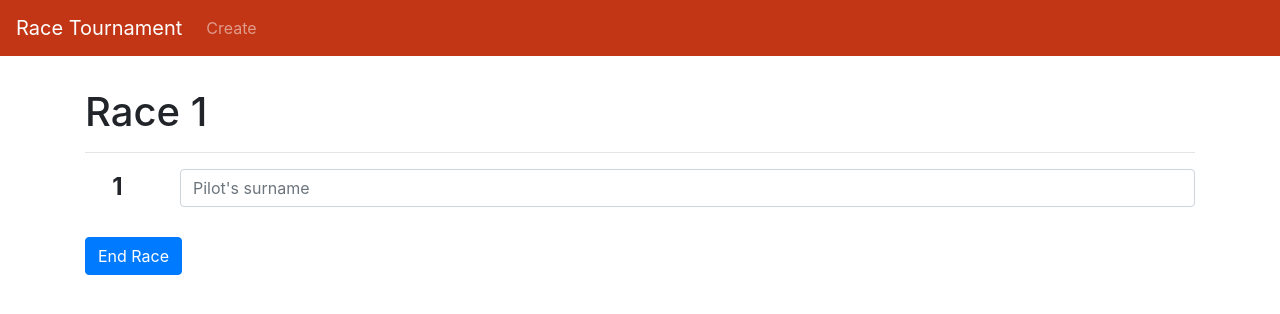
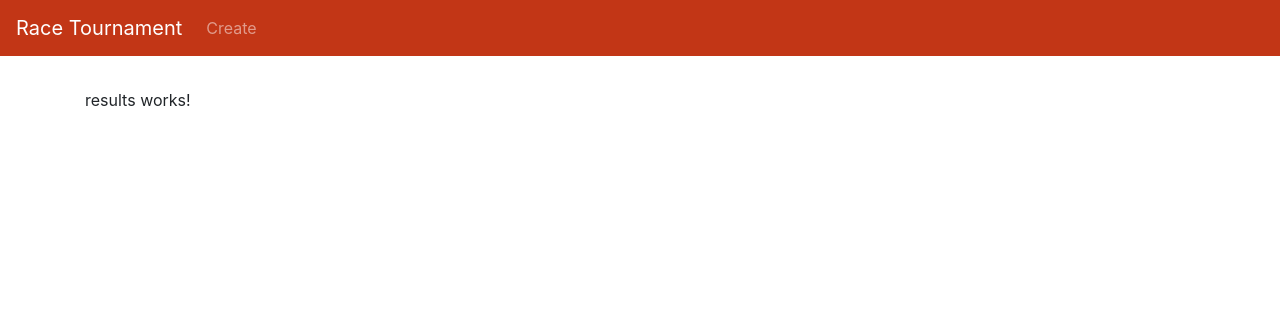
Before and after one commit to Honeysalad/raceTournament, an Angular app: page / in a window 1280 px wide. Shown: the top 314 px of the page. Built offline with nearby package versions, Linux system fonts and the light colour scheme.

Commit message:
Transfered container to app component and created results component

```diff
--- a/src/app/app.component.html
+++ b/src/app/app.component.html
@@ -1,2 +1,4 @@
 <app-topo></app-topo>
-<app-race></app-race>
+<div class="container">
+    <app-results></app-results>
+</div>
--- a/src/app/app.module.ts
+++ b/src/app/app.module.ts
@@ -6,13 +6,15 @@ import { AppComponent } from './app.component';
 import { TopoComponent } from './topo/topo.component';
 import { CreateComponent } from './create/create.component';
 import { RaceComponent } from './race/race.component';
+import { ResultsComponent } from './results/results.component';
 
 @NgModule({
   declarations: [
     AppComponent,
     TopoComponent,
     CreateComponent,
-    RaceComponent
+    RaceComponent,
+    ResultsComponent
   ],
   imports: [
     BrowserModule,
--- a/src/app/create/create.component.html
+++ b/src/app/create/create.component.html
@@ -1,4 +1,3 @@
-<div class="container">
 <h1>Create</h1>
 Create a tournament
 <hr>
@@ -116,10 +115,10 @@
                     </div>
                 </div>
             </div>
+        </div>
         <a href="#">Add pilot</a>
     </div>
     <a href="#">Add team</a>
-        </div>
+    <br><br>
     <button type="submit" class="btn btn-primary">Everything is in it's right place</button>
 </form>
-</div>
--- a/src/app/race/race.component.html
+++ b/src/app/race/race.component.html
@@ -1,6 +1,6 @@
-<div class="container">
 <h1>Race 1</h1>
 <hr>
+
 <form>
     <div class="form-group"> <!--ngFor here-->
         <div class="row">
@@ -19,4 +19,3 @@
     </div>
     <button type="submit" class="btn btn-primary">End Race</button>
 </form>
-</div>
--- /dev/null
+++ b/src/app/results/results.component.html
@@ -0,0 +1 @@
+<p>results works!</p>
--- /dev/null
+++ b/src/app/results/results.component.ts
@@ -0,0 +1,15 @@
+import { Component, OnInit } from '@angular/core';
+
+@Component({
+  selector: 'app-results',
+  templateUrl: './results.component.html',
+  styleUrls: ['./results.component.css']
+})
+export class ResultsComponent implements OnInit {
+
+  constructor() { }
+
+  ngOnInit() {
+  }
+
+}
```
Also changed, not shown: src/app/results/results.component.css (added). Lines whose indentation alone changed are shown as unchanged.
